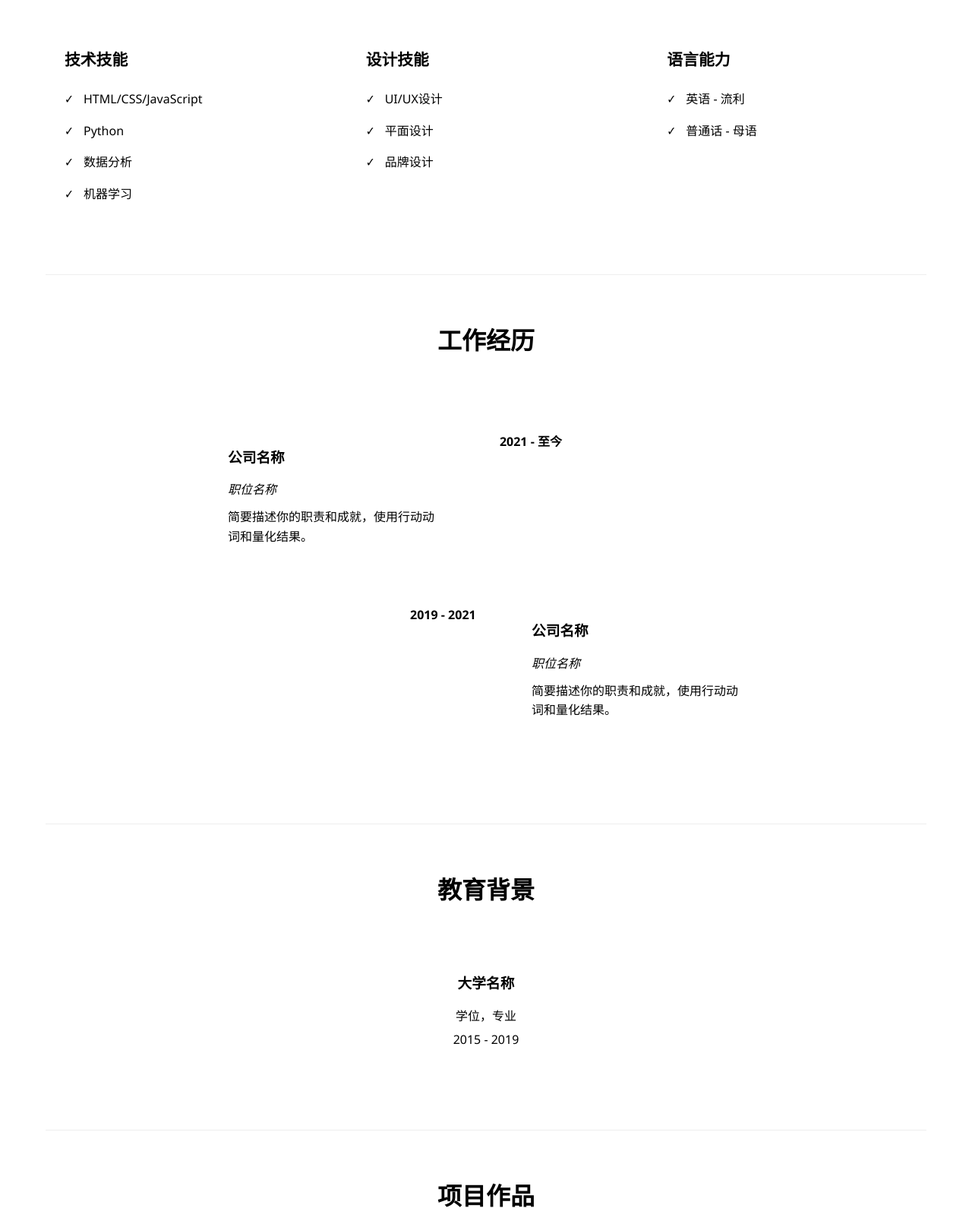
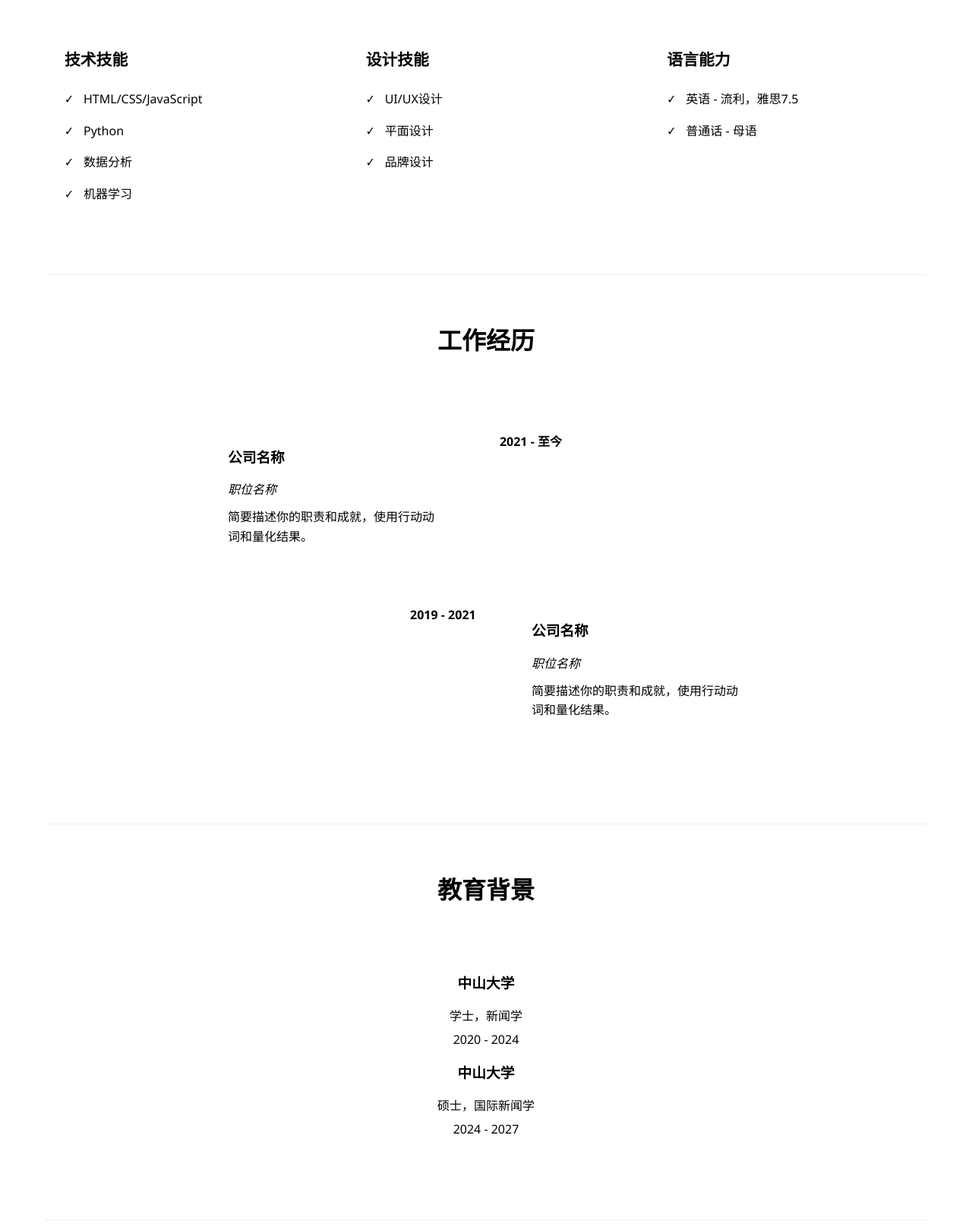
Before and after one commit to Liu-Keyi/Liu-Keyi.github.io, a plain HTML site: page index.html in a window 1280 px wide. Shown: the part 857-2472 px from the top of the page at 76% size. Drawn offline with Linux system fonts and the light colour scheme.

Commit message:
Update index.html

```diff
--- a/index.html
+++ b/index.html
@@ -12,10 +12,10 @@
         <header class="hero">
             <div class="hero-content">
                 <div class="profile-image">
-                    < img src="images/profile.jpg" alt="你的名字">
+                    <img src="images/profile.jpg" alt="你的名字">
                 </div>
-                <h1 class="title">你的名字</h1>
-                <p class="subtitle">职业/专业领域</p >
+                <h1 class="title">刘可怡</h1>
+                <p class="subtitle">专业：国际新闻</p >
                 <div class="social-links">
                     <i class="fab fa-github"></i>
                     <i class="fab fa-linkedin"></i>
@@ -53,7 +53,7 @@
                 <div class="skill-category">
                     <h3>语言能力</h3>
                     <ul>
-                        <li>英语 - 流利</li>
+                        <li>英语 - 流利，雅思7.5</li>
                         <li>普通话 - 母语</li>
                     </ul>
                 </div>
@@ -85,9 +85,12 @@
         <section class="education">
             <h2>教育背景</h2>
             <div class="education-item">
-                <h3>大学名称</h3>
-                <p class="degree">学位，专业</p >
-                <p class="date">2015 - 2019</p >
+                <h3>中山大学</h3>
+                <p class="degree">学士，新闻学</p >
+                <p class="date">2020 - 2024</p >
+                <h3>中山大学</h3>
+                <p class="degree">硕士，国际新闻学</p >
+                <p class="date">2024 - 2027</p >
             </div>
         </section>
 
@@ -117,7 +120,7 @@
         </section>
 
         <footer>
-            <p>&copy; <span id="year"></span> 你的名字. 保留所有权利.</p >
+            <p>&copy; <span id="year"></span> 刘可怡.保留所有权利.</p >
         </footer>
     </div>
 
```
